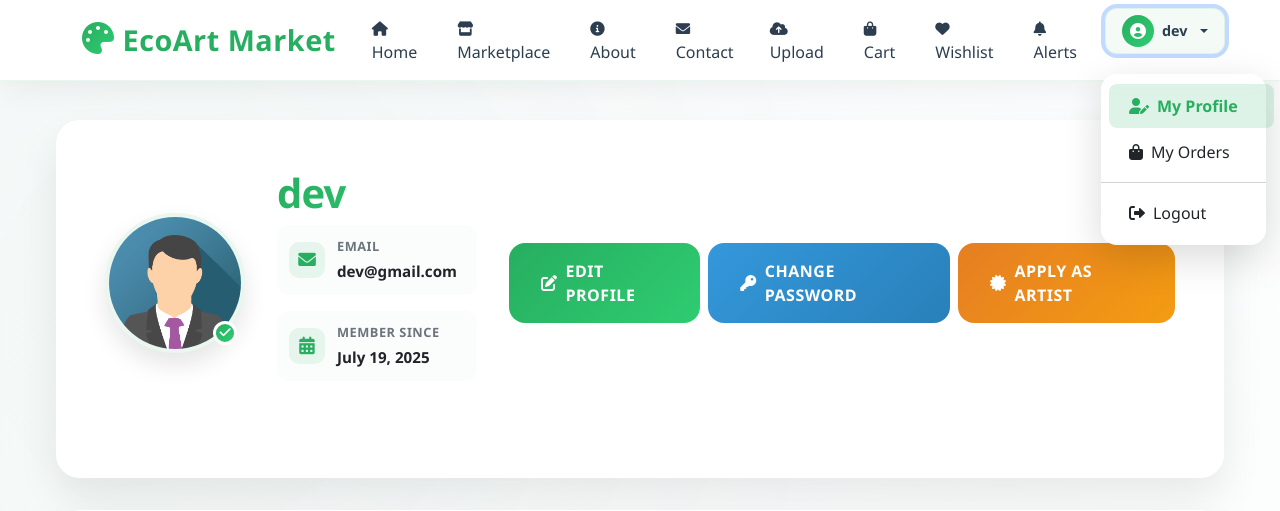
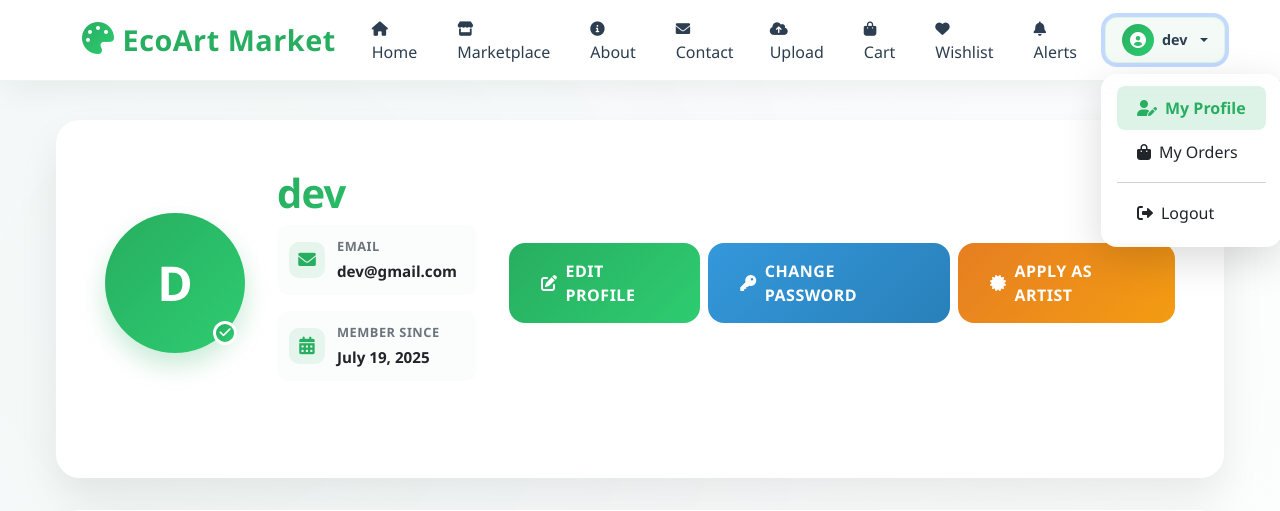
Before and after one commit to ale376/eco-art-django, a Django app: page /profile/ in a window 1280 px wide, after a click on "dev". Shown: the top 511 px of the page. Run offline with Django 4.2, Linux system fonts and the light colour scheme; a user stored in the database is signed in; data comes from the database, SQL or seed files in the repository; data that the repository does not hold is empty.

Commit message:
Improve user dropdown UI: fix alignment, remove margin overflow, and enhance hover styling

```diff
--- a/market/templates/market/base.html
+++ b/market/templates/market/base.html
@@ -339,20 +339,30 @@
             border: none;
             border-radius: 16px;
             box-shadow: 0 12px 40px rgba(0, 0, 0, 0.15);
-            padding: 8px 0;
+            padding: 12px 16px;
+            transition: all 0.2s ease;
             margin-top: 8px;
             backdrop-filter: blur(10px);
             background: rgba(255, 255, 255, 0.95);
+            overflow: hidden;
         }
+        .dropdown-item:hover {
+          background: rgba(39, 174, 96, 0.1);
+        }
+        .navbar .nav-item {
+          display: flex;
+          align-items: center;
+        }
+
 
         .user-dropdown-menu .dropdown-item {
             padding: 10px 20px;
             border-radius: 8px;
-            margin: 2px 8px;
             transition: all 0.3s ease;
             display: flex;
             align-items: center;
             font-weight: 500;
+            justify-content: flex-start;
         }
 
         .user-dropdown-menu .dropdown-item:hover {
@@ -360,6 +370,7 @@
             color: var(--primary);
             transform: translateX(4px);
         }
+
 
         .user-dropdown-menu .dropdown-item.active {
             background: rgba(39, 174, 96, 0.15);
--- a/market/templates/market/profile.html
+++ b/market/templates/market/profile.html
@@ -49,21 +49,38 @@
   position: relative;
 }
 
+{#.profile-avatar {#}
+{#  width: 140px;#}
+{#  height: 140px;#}
+{#  border-radius: 50%;#}
+{#  object-fit: cover;#}
+{#  border: 4px solid rgba(39, 174, 96, 0.1);#}
+{#  box-shadow: 0 12px 24px rgba(0, 0, 0, 0.1);#}
+{#  transition: all 0.3s ease;#}
+{#}#}
 .profile-avatar {
   width: 140px;
   height: 140px;
   border-radius: 50%;
   object-fit: cover;
-  border: 4px solid rgba(39, 174, 96, 0.1);
-  box-shadow: 0 12px 24px rgba(0, 0, 0, 0.1);
-  transition: all 0.3s ease;
+
+  display: flex;
+  align-items: center;
+  justify-content: center;
+
+  background: linear-gradient(135deg, #27ae60, #2ecc71);
+  color: white;
+  font-size: 3rem;
+  font-weight: bold;
+
+  border: none;
+  box-shadow: 0 12px 24px rgba(39, 174, 96, 0.25);
 }
 
 .profile-avatar:hover {
   transform: scale(1.05);
-  box-shadow: 0 16px 32px rgba(39, 174, 96, 0.2);
+  box-shadow: 0 16px 32px rgba(39, 174, 96, 0.35);
 }
-
 .avatar-status {
   position: absolute;
   bottom: 8px;
@@ -374,8 +391,10 @@
           {% if profile.profile_picture %}
             <img src="{{ profile.profile_picture.url }}" class="profile-avatar" alt="Profile Picture">
           {% else %}
-            <img src="{% static 'img/default-profile.png' %}" class="profile-avatar" alt="Profile Picture">
-          {% endif %}
+          <div class="profile-avatar d-flex align-items-center justify-content-center">
+            {{ user.first_name|default:user.username|first|upper }}
+          </div>
+            {% endif %}
           <div class="avatar-status">
             <i class="fas fa-check" style="font-size: 0.8rem; color: white;"></i>
           </div>
```
Also changed, not shown: market/templates/market/about.html (+31 -10 lines), media/team/alekhya.png (added), media/team/dipti.jpg (added), media/team/gargi.png (added), media/team/harman.jpg (added), media/team/raman.png (added).
